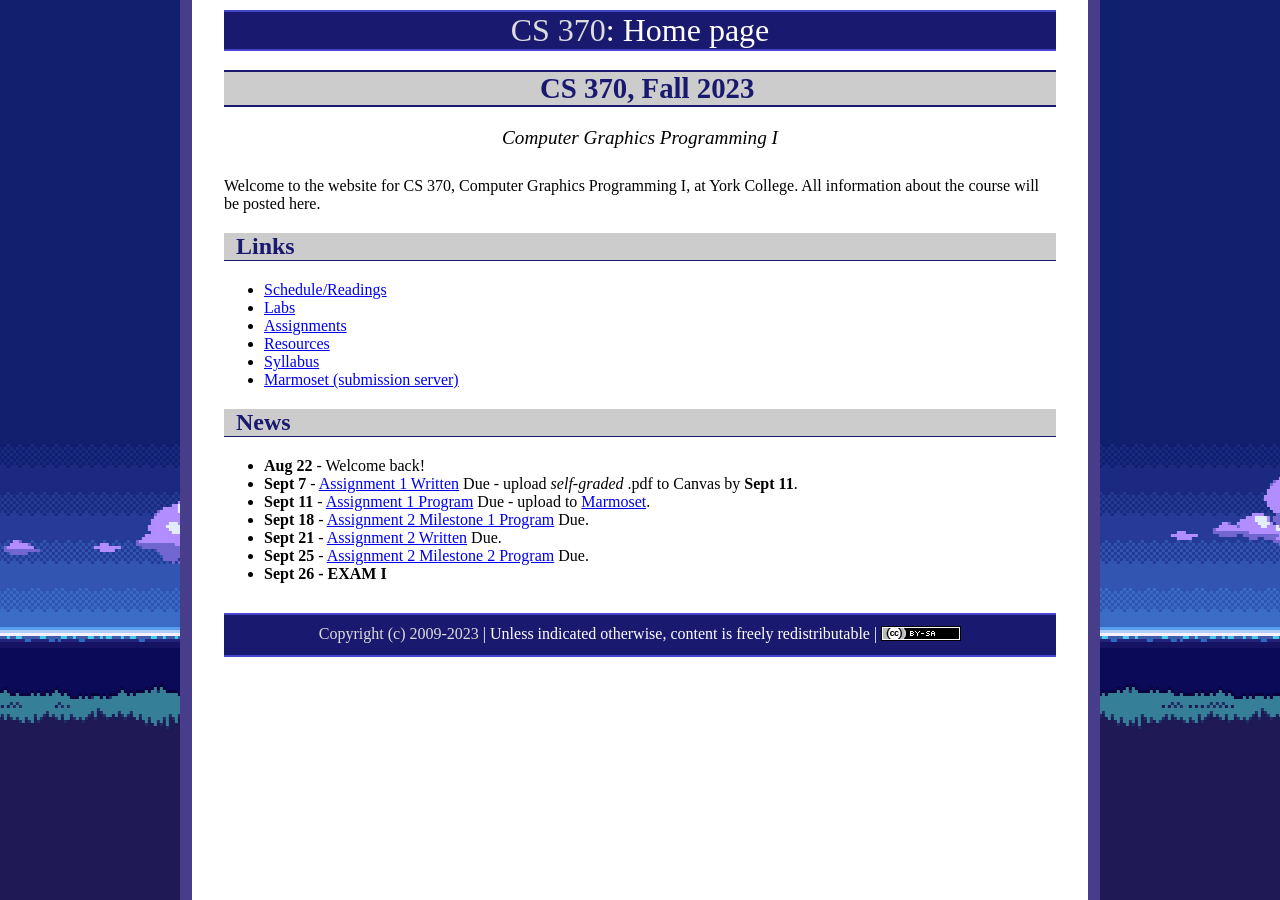
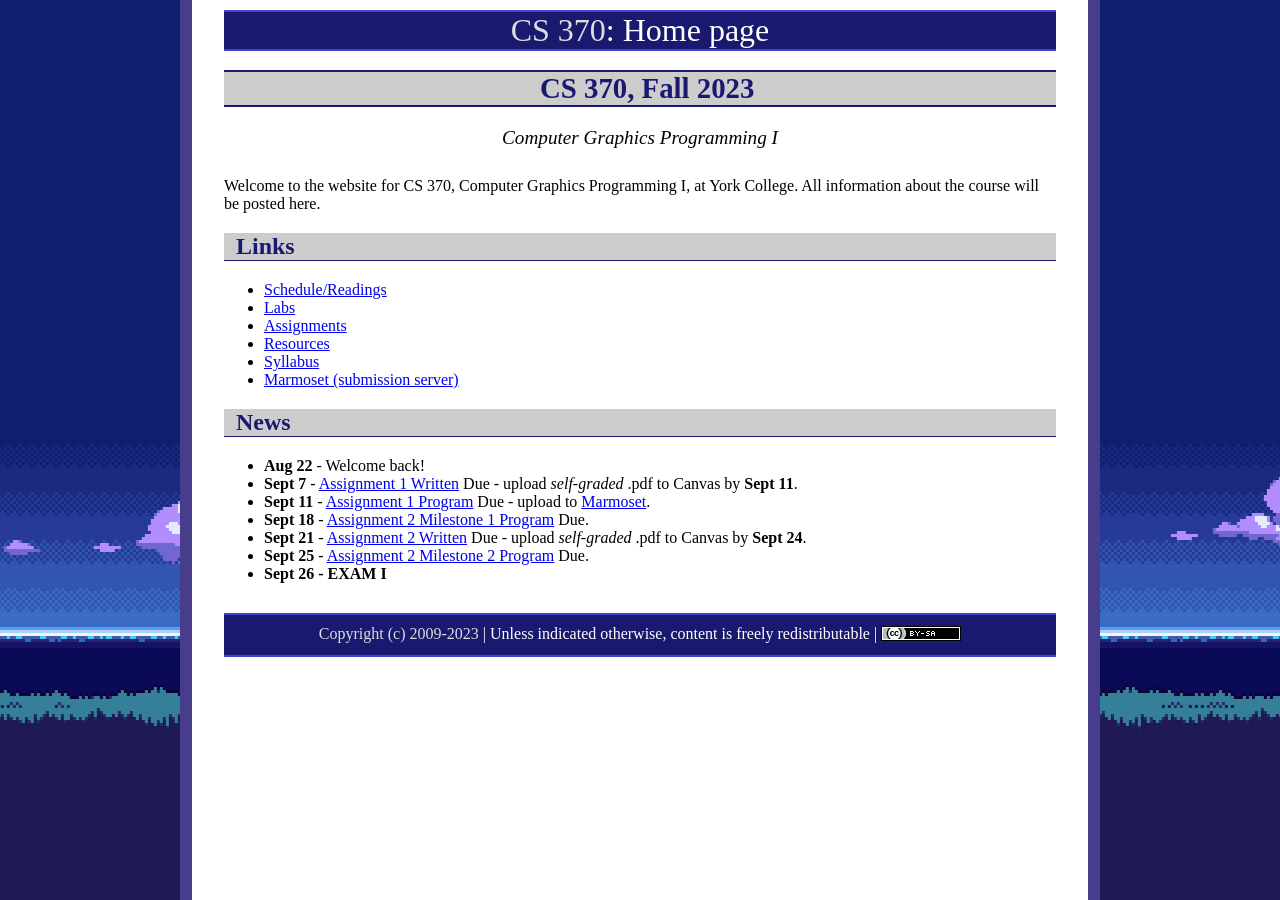
Before and after one commit to ycpcs/cs370-fall2023, a Jekyll site: the page built from index.md, in a window 1280 px wide. Built offline with Jekyll 4.4.1, drawn with Linux system fonts in a browser that asks for light colours.

Commit message:
update assign2
update assign2

```diff
--- a/index.md
+++ b/index.md
@@ -23,7 +23,7 @@ Welcome to the website for CS 370, Computer Graphics Programming I, at York Coll
 * **Sept 7** - [Assignment 1 Written](assign/assign01.html) Due - upload *self-graded* .pdf to Canvas by **Sept 11**.
 * **Sept 11** - [Assignment 1 Program](assign/assign01.html) Due - upload to [Marmoset](https://cs.ycp.edu/marmoset).
 * **Sept 18** - [Assignment 2 Milestone 1 Program](assign/assign02.html) Due.
-* **Sept 21** - [Assignment 2 Written](assign/assign02.html) Due.
+* **Sept 21** - [Assignment 2 Written](assign/assign02.html) Due - upload *self-graded* .pdf to Canvas by **Sept 24**.
 * **Sept 25** - [Assignment 2 Milestone 2 Program](assign/assign02.html) Due.
 * **Sept 26 - EXAM I**
 
```
Also changed, not shown: assign/assign02.md (+1 -2 lines).
